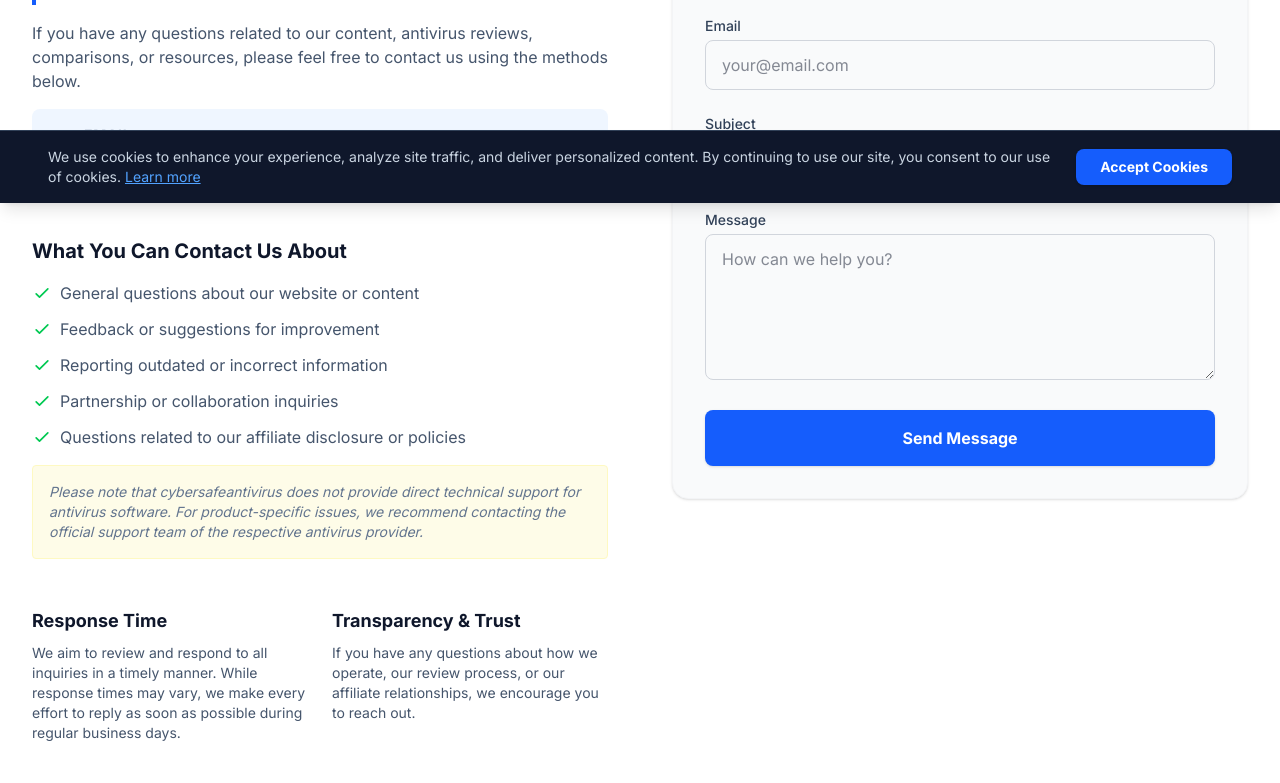
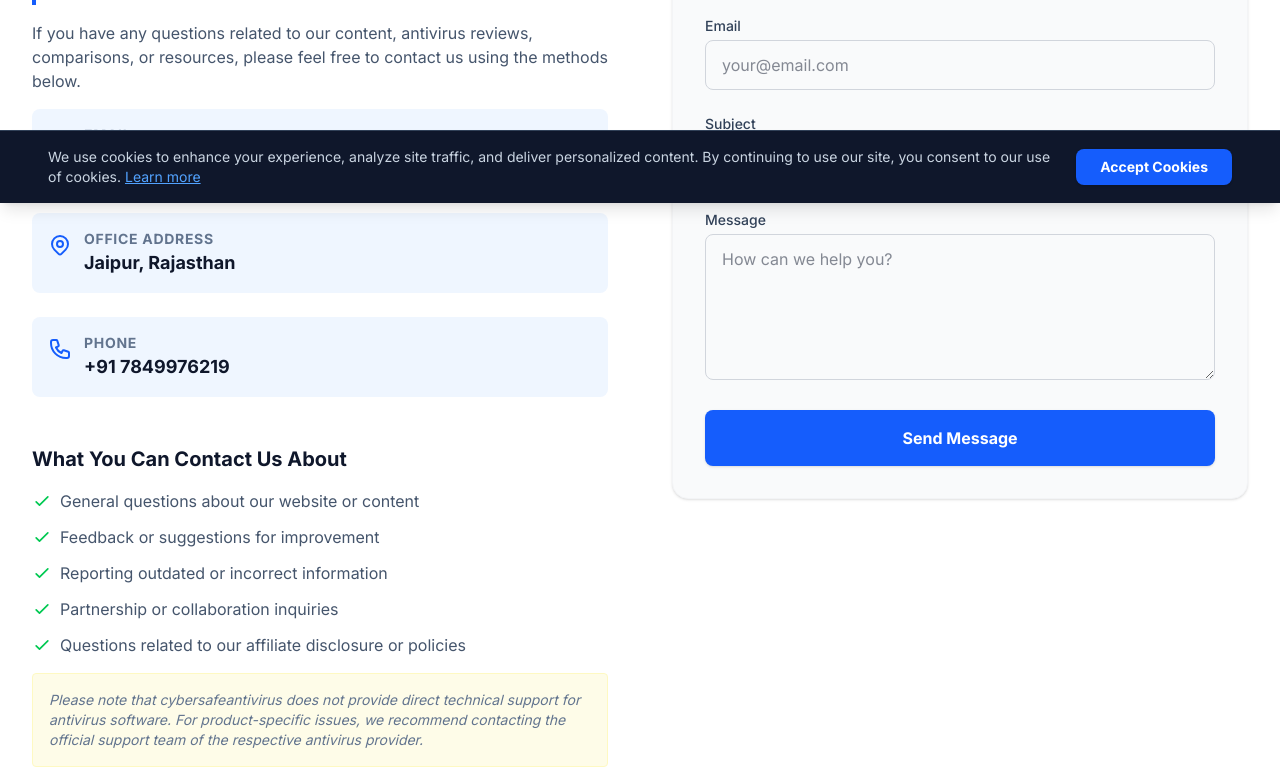
Before and after one commit to harshcodershive/cyber-safe, a React (Vite) app: page /contact in a window 1280 px wide. Shown: the part 597-1380 px from the top of the page. Built offline with nearby package versions, Linux system fonts and the light colour scheme.

Commit message:
Fix some changes to get affilation approval

```diff
--- a/src/components/Footer.jsx
+++ b/src/components/Footer.jsx
@@ -60,6 +60,9 @@ const Footer = () => {
                         </div>
                     </div>
                     <div className="border-t border-slate-800 pt-8 text-center text-sm text-slate-500">
+                        <p className="mb-4 text-slate-400">
+                            Participating in affiliate programs helps us stay free for you. When you buy through links on our site, we may earn an affiliate commission.
+                        </p>
                         &copy; {new Date().getFullYear()} cybersafeantivirus. All rights reserved.
                     </div>
                 </div>
--- a/src/pages/Contact.jsx
+++ b/src/pages/Contact.jsx
@@ -49,13 +49,40 @@ const Contact = () => {
                                 <p className="text-slate-600 mb-4">
                                     If you have any questions related to our content, antivirus reviews, comparisons, or resources, please feel free to contact us using the methods below.
                                 </p>
-                                <div className="flex items-center p-4 bg-blue-50 rounded-lg">
-                                    <svg className="w-6 h-6 text-blue-600 mr-3" fill="none" viewBox="0 0 24 24" stroke="currentColor">
-                                        <path strokeLinecap="round" strokeLinejoin="round" strokeWidth="2" d="M3 8l7.89 5.26a2 2 0 002.22 0L21 8M5 19h14a2 2 0 002-2V7a2 2 0 00-2-2H5a2 2 0 00-2 2v10a2 2 0 002 2z" />
-                                    </svg>
-                                    <div>
-                                        <div className="text-sm text-slate-500 font-bold uppercase tracking-wider">Email</div>
-                                        <a href="mailto:support@cybersafeantivirus.com" className="text-lg font-bold text-slate-900 hover:text-blue-600 transition-colors">support@cybersafeantivirus.com</a>
+                                <div className="space-y-6">
+                                    <div className="flex items-start p-4 bg-blue-50 rounded-lg">
+                                        <svg className="w-6 h-6 text-blue-600 mr-3 mt-1 shrink-0" fill="none" viewBox="0 0 24 24" stroke="currentColor">
+                                            <path strokeLinecap="round" strokeLinejoin="round" strokeWidth="2" d="M3 8l7.89 5.26a2 2 0 002.22 0L21 8M5 19h14a2 2 0 002-2V7a2 2 0 00-2-2H5a2 2 0 00-2 2v10a2 2 0 002 2z" />
+                                        </svg>
+                                        <div>
+                                            <div className="text-sm text-slate-500 font-bold uppercase tracking-wider">Email</div>
+                                            <a href="mailto:support@cybersafeantivirus.com" className="text-lg font-bold text-slate-900 hover:text-blue-600 transition-colors break-all">support@cybersafeantivirus.com</a>
+                                        </div>
+                                    </div>
+
+                                    <div className="flex items-start p-4 bg-blue-50 rounded-lg">
+                                        <svg className="w-6 h-6 text-blue-600 mr-3 mt-1 shrink-0" fill="none" viewBox="0 0 24 24" stroke="currentColor">
+                                            <path strokeLinecap="round" strokeLinejoin="round" strokeWidth="2" d="M17.657 16.657L13.414 20.9a1.998 1.998 0 01-2.827 0l-4.244-4.243a8 8 0 1111.314 0z" />
+                                            <path strokeLinecap="round" strokeLinejoin="round" strokeWidth="2" d="M15 11a3 3 0 11-6 0 3 3 0 016 0z" />
+                                        </svg>
+                                        <div>
+                                            <div className="text-sm text-slate-500 font-bold uppercase tracking-wider">Office Address</div>
+                                            <p className="text-lg font-bold text-slate-900">
+                                                Jaipur, Rajasthan
+                                            </p>
+                                        </div>
+                                    </div>
+
+                                    <div className="flex items-start p-4 bg-blue-50 rounded-lg">
+                                        <svg className="w-6 h-6 text-blue-600 mr-3 mt-1 shrink-0" fill="none" viewBox="0 0 24 24" stroke="currentColor">
+                                            <path strokeLinecap="round" strokeLinejoin="round" strokeWidth="2" d="M3 5a2 2 0 012-2h3.28a1 1 0 01.948.684l1.498 4.493a1 1 0 01-.502 1.21l-2.257 1.13a11.042 11.042 0 005.516 5.516l1.13-2.257a1 1 0 011.21-.502l4.493 1.498a1 1 0 01.684.949V19a2 2 0 01-2 2h-1C9.716 21 3 14.284 3 6V5z" />
+                                        </svg>
+                                        <div>
+                                            <div className="text-sm text-slate-500 font-bold uppercase tracking-wider">Phone</div>
+                                            <p className="text-lg font-bold text-slate-900">
+                                                +91 7849976219
+                                            </p>
+                                        </div>
                                     </div>
                                 </div>
                             </div>
```
